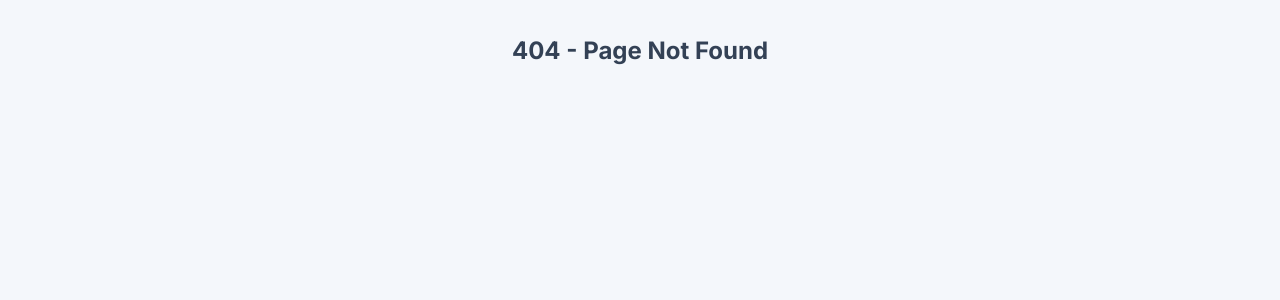
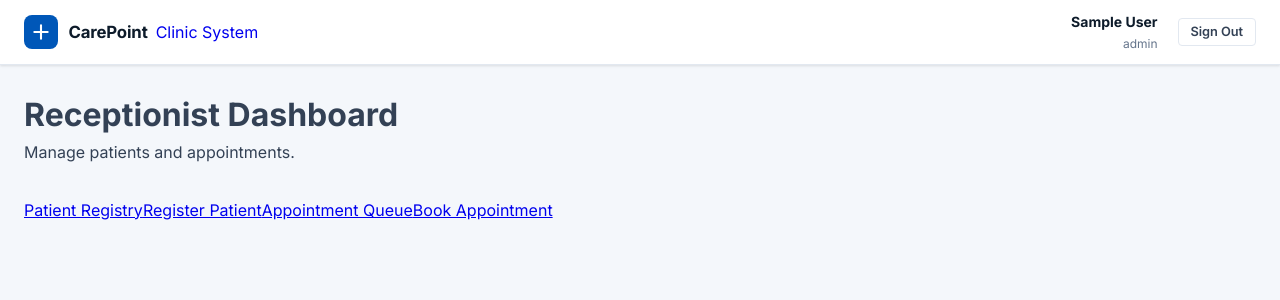
Before and after one commit to pra4teek/ClinicManagementSystem, a React (Vite) app in the folder frontend-react/: page /receptionist in a window 1280 px wide. Before the commit this address had no page. Shown: the top 300 px of the page. Built offline with nearby package versions, Linux system fonts and the light colour scheme; sample sign-in values are in the browser's storage.

Commit message:
Add receptionist dashboard route

```diff
--- a/frontend-react/src/App.jsx
+++ b/frontend-react/src/App.jsx
@@ -1,36 +1,36 @@
-import { BrowserRouter, Routes, Route, Navigate } from 'react-router-dom';
-import AppLayout from './components/AppLayout';
-import ProtectedRoute from './components/ProtectedRoute';
-
+import { BrowserRouter, Routes, Route, Navigate } from "react-router-dom";
+import AppLayout from "./components/AppLayout";
+import ProtectedRoute from "./components/ProtectedRoute";
+import ReceptionistDashboard from "./pages/ReceptionistDashboard";
 // Pages
-import Login from './pages/Login';
-import Dashboard from './pages/Dashboard';
+import Login from "./pages/Login";
+import Dashboard from "./pages/Dashboard";
 
 // Doctor Module
-import DoctorDashboard from './pages/DoctorDashboard';
-import ConsultationForm from './pages/ConsultationForm';
-import ConsultationList from './pages/ConsultationList';
-import PrescriptionList from './pages/PrescriptionList';
+import DoctorDashboard from "./pages/DoctorDashboard";
+import ConsultationForm from "./pages/ConsultationForm";
+import ConsultationList from "./pages/ConsultationList";
+import PrescriptionList from "./pages/PrescriptionList";
 
 // Receptionist Module
-import AppointmentList from './pages/AppointmentList';
-import AppointmentForm from './pages/AppointmentForm';
-import PatientList from './pages/PatientList';
-import PatientForm from './pages/PatientForm';
+import AppointmentList from "./pages/AppointmentList";
+import AppointmentForm from "./pages/AppointmentForm";
+import PatientList from "./pages/PatientList";
+import PatientForm from "./pages/PatientForm";
 
 // Pharmacist Module
-import MedicineList from './pages/MedicineList';
-import MedicineForm from './pages/MedicineForm';
+import MedicineList from "./pages/MedicineList";
+import MedicineForm from "./pages/MedicineForm";
 
 // Lab Technician Module
-import LabTestList from './pages/LabTestList';
-import LabReportForm from './pages/LabReportForm';
+import LabTestList from "./pages/LabTestList";
+import LabReportForm from "./pages/LabReportForm";
 
 // Admin Module
-import DepartmentList from './pages/DepartmentList';
-import DepartmentForm from './pages/DepartmentForm';
+import DepartmentList from "./pages/DepartmentList";
+import DepartmentForm from "./pages/DepartmentForm";
 
-import './styles/style.css';
+import "./styles/style.css";
 
 export default function App() {
   return (
@@ -44,7 +44,7 @@ export default function App() {
         <Route element={<ProtectedRoute />}>
           <Route element={<AppLayout />}>
             <Route path="/dashboard" element={<Dashboard />} />
-
+            <Route path="/receptionist" element={<ReceptionistDashboard />} />
             {/* Doctor Module Routes */}
             <Route path="/doctor" element={<DoctorDashboard />} />
             <Route path="/consultations" element={<ConsultationList />} />
@@ -71,7 +71,14 @@ export default function App() {
           </Route>
         </Route>
 
-        <Route path="*" element={<h2 style={{ padding: '2rem', textAlign: 'center' }}>404 - Page Not Found</h2>} />
+        <Route
+          path="*"
+          element={
+            <h2 style={{ padding: "2rem", textAlign: "center" }}>
+              404 - Page Not Found
+            </h2>
+          }
+        />
       </Routes>
     </BrowserRouter>
   );
--- /dev/null
+++ b/frontend-react/src/pages/ReceptionistDashboard.jsx
@@ -0,0 +1,22 @@
+
+import { Link } from 'react-router-dom';
+
+export default function ReceptionistDashboard() {
+  return (
+    <main className="page-container">
+      <header className="page-header">
+        <div>
+          <h1>Receptionist Dashboard</h1>
+          <p>Manage patients and appointments.</p>
+        </div>
+      </header>
+
+      <section className="dashboard-actions">
+        <Link to="/patients">Patient Registry</Link>
+        <Link to="/patients/new">Register Patient</Link>
+        <Link to="/appointments">Appointment Queue</Link>
+        <Link to="/appointments/new">Book Appointment</Link>
+      </section>
+    </main>
+  );
+}
```
